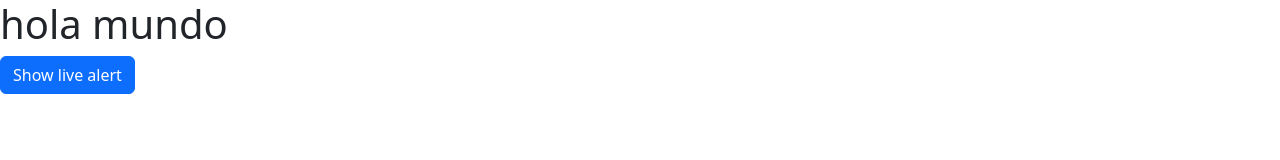
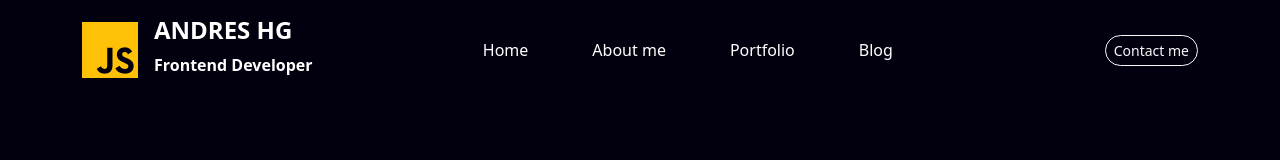
Before and after one commit to AndHoyosGarzon/PORTFOLIO-ANDRES-H.github.io, a plain HTML site: page index.html in a window 1280 px wide. Drawn offline with nearby package versions, Linux system fonts and the light colour scheme.

Commit message:
feac: navbar in process

```diff
--- a/css/style.css
+++ b/css/style.css
@@ -0,0 +1,5 @@
+body{
+    margin: 0;
+    padding: 0;
+    background: #02000E!important;
+}
--- a/index.html
+++ b/index.html
@@ -7,14 +7,49 @@
     <link rel="stylesheet" href="./css/style.css">
     <link href="https://cdn.jsdelivr.net/npm/bootstrap@5.3.3/dist/css/bootstrap.min.css" rel="stylesheet"
     integrity="sha384-QWTKZyjpPEjISv5WaRU9OFeRpok6YctnYmDr5pNlyT2bRjXh0JMhjY6hW+ALEwIH" crossorigin="anonymous">
+
 </head>
 <body>
-    <h1>hola mundo</h1>
+    <nav class="navbar navbar-expand-lg">
+        <div class="container text-white">
+            <div class="display-3 me-3 text-warning ">
+                <i class="fa-brands fa-js"></i>
+            </div>
+            <div class="row mt-2 ">
+                <p class="fw-bolder h4 col-md-12 col-md-12">ANDRES HG</p>
+                <p class="fw-bold  col-sm-12 col-md-12">Frontend Developer</p>
+            </div>
+          <button class="navbar-toggler bg-secondary" type="button" data-bs-toggle="collapse" data-bs-target="#navbarSupportedContent" aria-controls="navbarSupportedContent" aria-expanded="false" aria-label="Toggle navigation">
+            <span class="navbar-toggler-icon"></span>
+          </button>
+          <div class="collapse navbar-collapse" id="navbarSupportedContent">
+            <ul class="navbar-nav me-auto mb-2 mb-lg-0 ">
+              <li class="nav-item me-5">
+                <a class="nav-link text-white" aria-current="page" href="#">Home</a>
+              </li>
+              <li class="nav-item me-5">
+                <a class="nav-link text-white" href="#">About me</a>
+              </li>
+              <li class="nav-item me-5">
+                <a class="nav-link text-white" aria-current="page" href="#">Portfolio</a>
+              </li>
+              <li class="nav-item">
+                <a class="nav-link text-white" href="#">Blog</a>
+              </li>
+            </ul>
+          </div>
+          <div>
+            <button class="btn btn-sm btn-outline-light rounded-pill">Contact me</button>
+          </div>
+        </div>
+      </nav>
 
-    <div id="liveAlertPlaceholder"></div>
-    <button type="button" class="btn btn-primary" id="liveAlertBtn">Show live alert</button>
+
+
+
 
     <script src="https://cdn.jsdelivr.net/npm/bootstrap@5.3.3/dist/js/bootstrap.bundle.min.js"
     integrity="sha384-YvpcrYf0tY3lHB60NNkmXc5s9fDVZLESaAA55NDzOxhy9GkcIdslK1eN7N6jIeHz" crossorigin="anonymous"></script>
+    <script src="https://kit.fontawesome.com/94efe4d79c.js" crossorigin="anonymous"></script>
 </body>
 </html>
```
